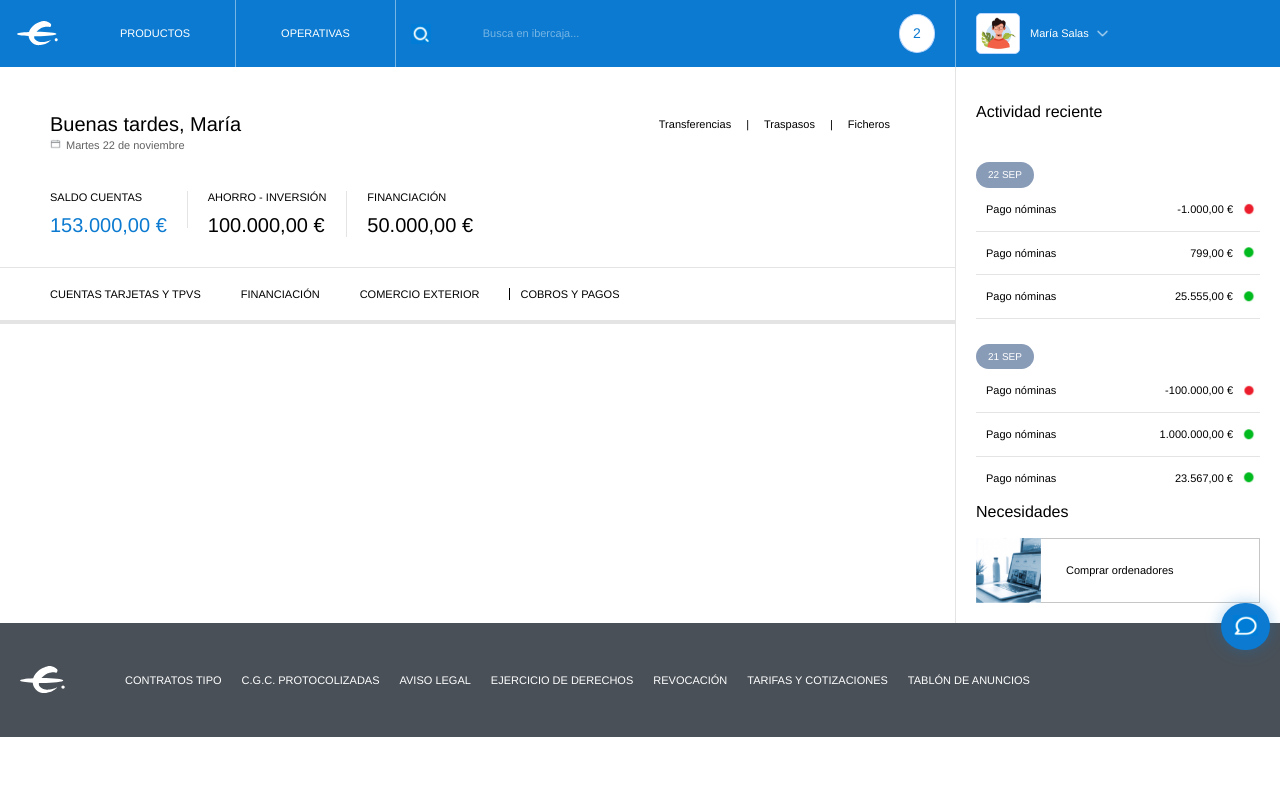
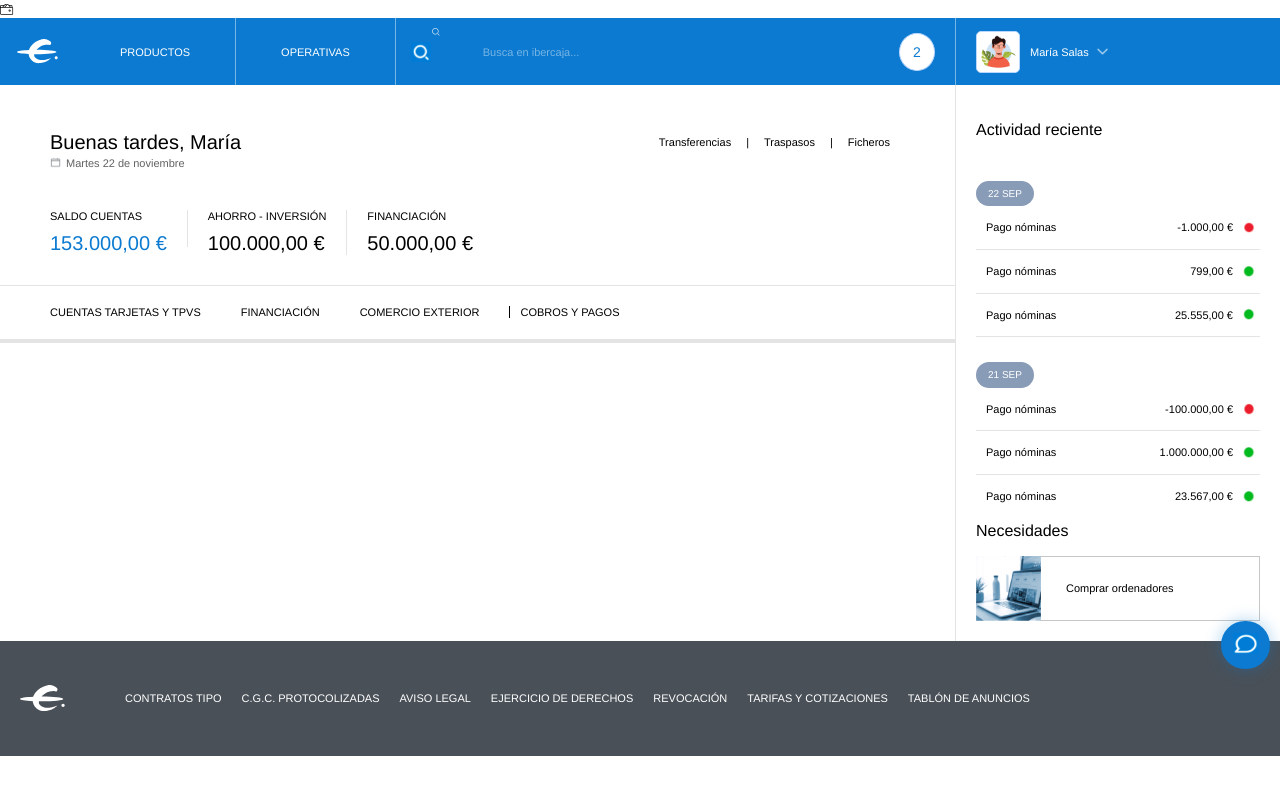
Before and after one commit to christianhn/ibercaja, an Angular app: page / in a window 1280 px wide. Shown: the top 794 px of the page. Built offline with nearby package versions, Linux system fonts and the light colour scheme.

Commit message:
fix src ibercaja-icon

```diff
--- a/src/app/app.component.html
+++ b/src/app/app.component.html
@@ -1,3 +1,5 @@
+<span class="icon-Adeudos"></span>
+
 <header>
   <div>
     <img class="menu" src="../assets/img/menu.png" alt="">
--- a/src/app/views/home/dashboard-layout/home-sidebar/home-sidebar.component.scss
+++ b/src/app/views/home/dashboard-layout/home-sidebar/home-sidebar.component.scss
@@ -21,12 +21,16 @@ h3{
         &::-webkit-scrollbar-thumb {
             background-color: transparent;
             border-radius: 20px;
+            transition: all 2s ease;
         }
 
+
+
         &.is-scrolling{
+
             &::-webkit-scrollbar-thumb {
+                transition: all 2s ease;
                 background-color: $grey-color;
-                border-radius: 20px;
             }
         }
 
--- a/src/scss/_ibercaja-icon-variables.scss
+++ b/src/scss/_ibercaja-icon-variables.scss
@@ -1,5 +1,5 @@
 $icomoon-font-family: "ibercaja-icon" !default;
-$icomoon-font-path: "src/assets/fonts/ibercaja-font" !default;
+$icomoon-font-path: "../assets/fonts/ibercaja-font" !default;
 
 $icon-acceso: "\e900";
 $icon-Adeudos: "\e901";
--- a/src/styles.scss
+++ b/src/styles.scss
@@ -1,5 +1,6 @@
 @import "src/scss/normalize.scss";
 @import "src/scss/variables.scss";
+@import "src/scss/_ibercaja-icon-style.scss";
 
 .icon-muro_buscar{
     width: 50px;
```
